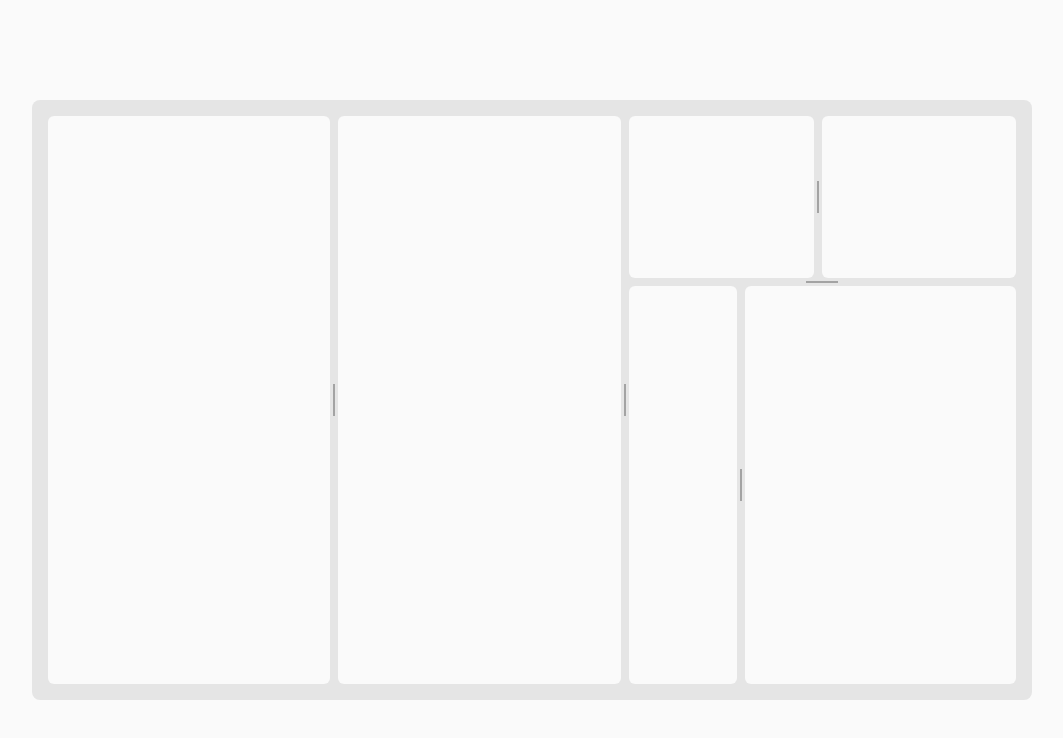
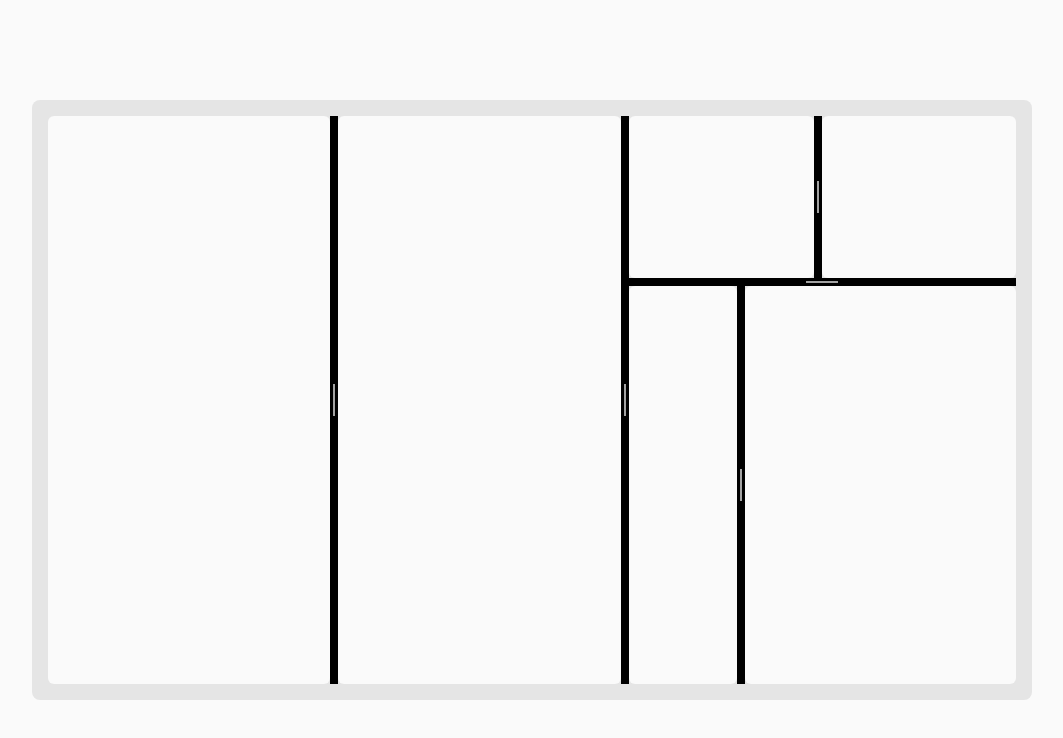
Before and after one commit to chtushar/the-panels, a Svelte app: page / in a window 1280 px wide. Shown: the top 738 px of the page, without its empty margins (108-1171 px from the left). Built offline with nearby package versions, Linux system fonts and the light colour scheme.

Commit message:
:art: Cleaner solution

```diff
--- a/src/App.svelte
+++ b/src/App.svelte
@@ -1,11 +1,26 @@
 <script lang="ts">
-  import { panelsWithDimensions, dimensions, PanelType, SplitOrientation, resizeHandle , panelsPathCache} from './panels';
+  import { derived } from 'svelte/store';
   import clsx from 'clsx';
+  import {
+    panelsWithDimensions,
+    dimensions,
+    panels,
+    setPanelsWithDimensions,
+    PanelType,
+    SplitOrientation,
+    resizeHandle
+  } from './panels';
+
+  const _ = derived([dimensions, panels], ([dim, p]) => {
+    $panelsWithDimensions = setPanelsWithDimensions(p.layoutSettings, dim);
+    return [dim, p];
+  })
 
   panelsWithDimensions.subscribe((panels) => {
     // console.table(panels);
   });
 
+  $_
 </script>
 
 <main class="flex flex-col items-center justify-center h-full p-4 dark:bg-neutral-900 bg-neutral-50">
@@ -30,20 +45,14 @@
           <div
             class="{
               clsx(
-                "absolute flex items-center justify-center",
+                "absolute flex items-center justify-center bg-black",
                 $panelsWithDimensions[id].splitOrientation === SplitOrientation.Horizontal ? "w-2 cursor-col-resize" : "h-2 cursor-row-resize",
             )}"
             style:left="{$panelsWithDimensions[id].x + ($panelsWithDimensions[id].splitOrientation === SplitOrientation.Horizontal ? $panelsWithDimensions[id].width : 0)}px"
             style:top="{$panelsWithDimensions[id].y + ($panelsWithDimensions[id].splitOrientation === SplitOrientation.Vertical ? $panelsWithDimensions[id].height : 0)}px"
             style:width="{$panelsWithDimensions[id].splitOrientation === SplitOrientation.Horizontal ? '8px' : $panelsWithDimensions[id].width}px"
             style:height="{$panelsWithDimensions[id].splitOrientation === SplitOrientation.Vertical ? '8px' : $panelsWithDimensions[id].height}px"
-            use:resizeHandle={{
-              id,
-              index: $panelsWithDimensions[id].index,
-              splitId: $panelsWithDimensions[id].splitId,
-              cache: $panelsPathCache,
-              splitOrientation: $panelsWithDimensions[id].splitOrientation,
-            }}
+            use:resizeHandle={{ id }}
           >
             <div
             class=
@@ -60,29 +69,3 @@
     </div>
   </div>
 </main>
-
-<!--
-{#if $panelsWithDimensions[id].resizeHandle}
-          <div
-            class=
-              "{
-                clsx(
-                  "absolute flex items-center justify-center",
-                  $panelsWithDimensions[id].splitOrientation === SplitOrientation.Horizontal ? "w-2 h-full cursor-col-resize" : "w-full h-2 cursor-row-resize",
-
-              )}"
-            style="
-              left: {$panelsWithDimensions[id].x + $panelsWithDimensions[id].width}px;
-              top: {$panelsWithDimensions[id].y}px;"
-          >
-            <div
-              class=
-                "{
-                  clsx(
-                    "bg-slate-300 dark:bg-slate-700",
-                    $panelsWithDimensions[id].splitOrientation === SplitOrientation.Horizontal ? "w-0.5 h-8" : "w-8 h-0.5",
-                  )
-                }"
-            />
-          </div>
-        {/if} -->
--- a/src/panels.ts
+++ b/src/panels.ts
@@ -99,9 +99,9 @@ export const panels = writable<{
 
 export const panelsPathCache = writable<{ [key: string]: Array<number> }>({ '1BXcuB6i66': [] });
 
-export const panelsWithDimensions = derived([dimensions, panels], (value) => {
-    const [$dimensions, $panels] = value;
-    const { layoutSettings } = $panels;
+export const panelsWithDimensions = writable({});
+
+export const setPanelsWithDimensions = ($panels: PanelInterface, $dimensions) => {
     let allPanels = {};
 
     const addToAllPanels = (id: string, dimensions) => {
@@ -177,7 +177,7 @@ export const panelsWithDimensions = derived([dimensions, panels], (value) => {
         }
     }
 
-    traverseTree({...layoutSettings, index: 0}, {
+    traverseTree({...$panels, index: 0}, {
         id: 'root',
         width: $dimensions.width,
         height: $dimensions.height,
@@ -186,95 +186,84 @@ export const panelsWithDimensions = derived([dimensions, panels], (value) => {
         orientation: SplitOrientation.Horizontal,
         x: 0,
         y: 0,
-        panels: [{ id: layoutSettings.id, hasResizer: false }],
+        panels: [{ id: $panels.id, hasResizer: false }],
     });
 
     return allPanels;
-})
+};
 
-export const resizeHandle = (node, param) => {
+export const resizeHandle = (node, params) => {
     let isDragging = false;
     let startX = 0;
+    let startY = 0;
+    let firstPanelStartWidth = undefined;
+    let nextPanelStartWidth = undefined;
+    let nextPanelStartX = undefined;
 
-    const handleMousedown = (e) => {
+    const handleMouseDown = (e) => {
         isDragging = true;
         startX = e.clientX;
-    };
-
+        startY = e.clientY;
+    }
     const handleMouseMove = (e) => {
         if (isDragging) {
-            panels.subscribe(($panels) => {
-                const { layoutSettings } = $panels;
-                const { id, index, splitId, cache, splitOrientation } = param;
-                const firstIndex = index;
-                const nextIndex = index + 1;
+            panelsWithDimensions.update($panels => {
+                let panels = $panels;
+                const { id } = params;
+                const firstPanel = panels[id];
+                const nextPanel = panels[firstPanel.panels[firstPanel.index + 1].id];
+                const split = panels[firstPanel.splitId];
 
-                if(cache[splitId].length === 0) {
-                    if (splitOrientation === SplitOrientation.Horizontal) {
-                        const { width: splitWidth } = getDimesnionsFromPath(splitId);
-                        const deltaPercent = (e.clientX - startX);
+                if (typeof firstPanelStartWidth === 'undefined') {
+                    firstPanelStartWidth = firstPanel.width;
+                }
 
+                if (typeof nextPanelStartWidth === 'undefined') {
+                    nextPanelStartWidth = nextPanel.width;
+                }
+
+                if (typeof nextPanelStartX === 'undefined') {
+                    nextPanelStartX = nextPanel.x;
+                }
+
+                if (firstPanel.splitOrientation === SplitOrientation.Horizontal) {
+                    const delta = e.clientX - startX;
+                    console.log(delta, firstPanel.width);
+
+                    panels = {
+                        ...panels,
+                        [id]: {
+                            ...firstPanel,
+                            width: Math.min(Math.max(firstPanelStartWidth + delta, 30), split.width - 8),
+                        },
+                        [nextPanel.id]: {
+                            ...nextPanel,
+                            width: Math.min(Math.max(nextPanelStartWidth - delta, 30), split.width - 8),
+                            x: nextPanelStartX + delta,
+                        }
                     }
                 }
+
+                return panels;
             });
         }
-    };
-
+    }
     const handleMouseUp = (e) => {
         isDragging = false;
-    };
+        firstPanelStartWidth = undefined;
+        nextPanelStartWidth = undefined;
+        nextPanelStartX = undefined;
+    }
 
-
-    node.addEventListener('mousedown', handleMousedown);
-    document.addEventListener('mouseup', throttle(handleMouseUp));
+    node.addEventListener('mousedown', handleMouseDown);
     document.addEventListener('mousemove', handleMouseMove);
+    document.addEventListener('mouseup', handleMouseUp);
 
     return {
-        destroy: () => {
-            node.removeEventListener('mousedown', handleMousedown);
+        destroy() {
+            node.removeEventListener('mousedown', handleMouseDown);
+            document.removeEventListener('mousemove', handleMouseMove);
             document.removeEventListener('mouseup', handleMouseUp);
-            document.removeEventListener('mousemove', handleMouseMove);
         }
     };
 }
-
-const getDimesnionsFromPath = (id) => {
-    let dim = null;
-    panelsWithDimensions.subscribe((value) => {
-        dim = value[id];
-    })
-    return dim;
-};
-
-const setPanelsWithDimensions = (panels) => {
-
-};
-
-
-// const findPath = (key) => {
-//     const path = [];
-
-//     const traverse = (node) => {
-//         if (node.id === key) {
-//             return true;
-//         }
-
-//         if (node.type === PanelType.Split) {
-//             for (let i = 0; i < node.children.length; i++) {
-//                 path.push(i);
-//                 if (traverse(node.children[i])) {
-//                     return true;
-//                 }
-//                 path.pop();
-//             }
-//         }
-//     }
-
-//     panels.subscribe((value) => {
-//         traverse(value.layoutSettings);
-//     });
-
-//     console.log(path);
-
-//     return path;
-// }
```
